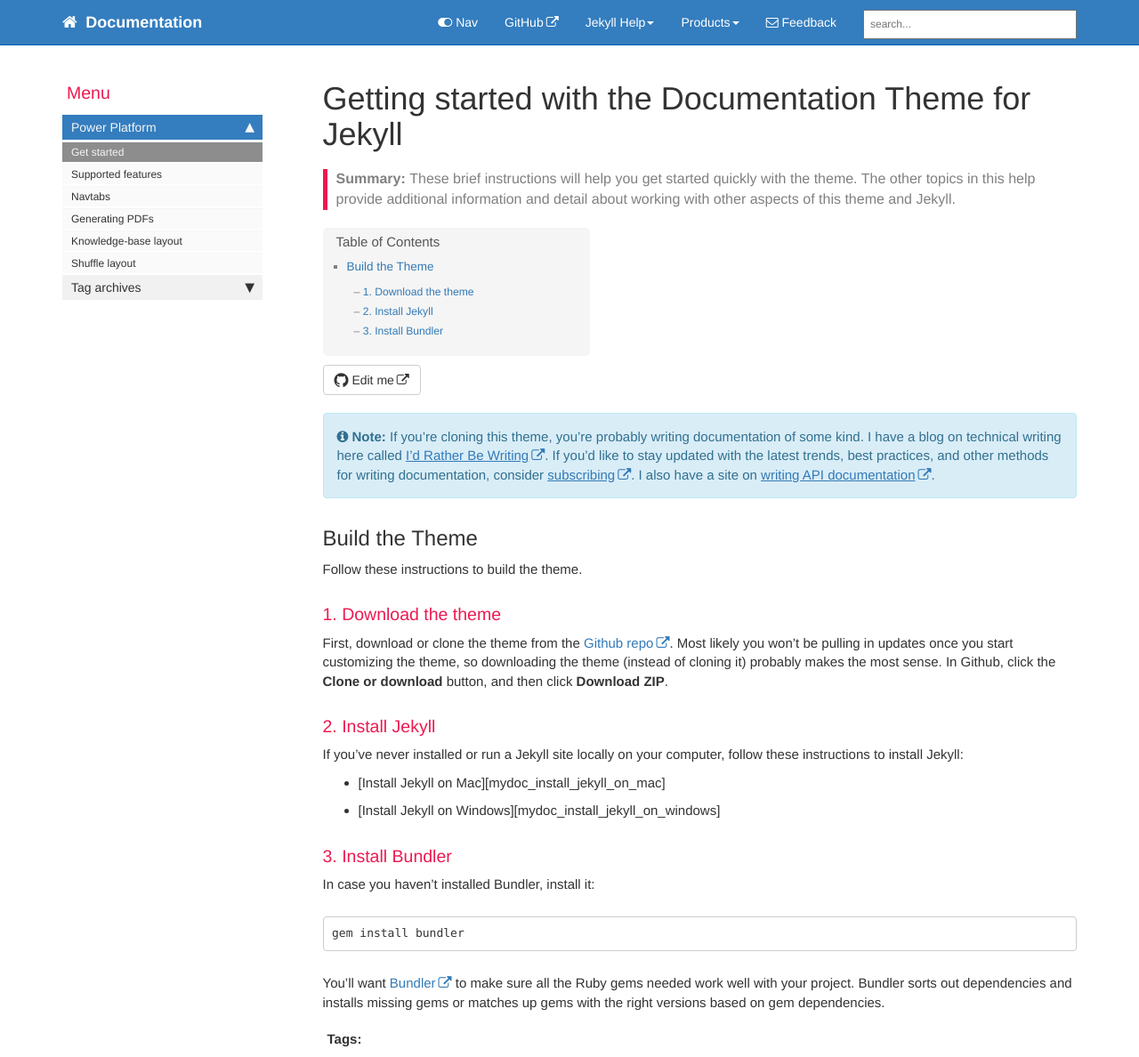
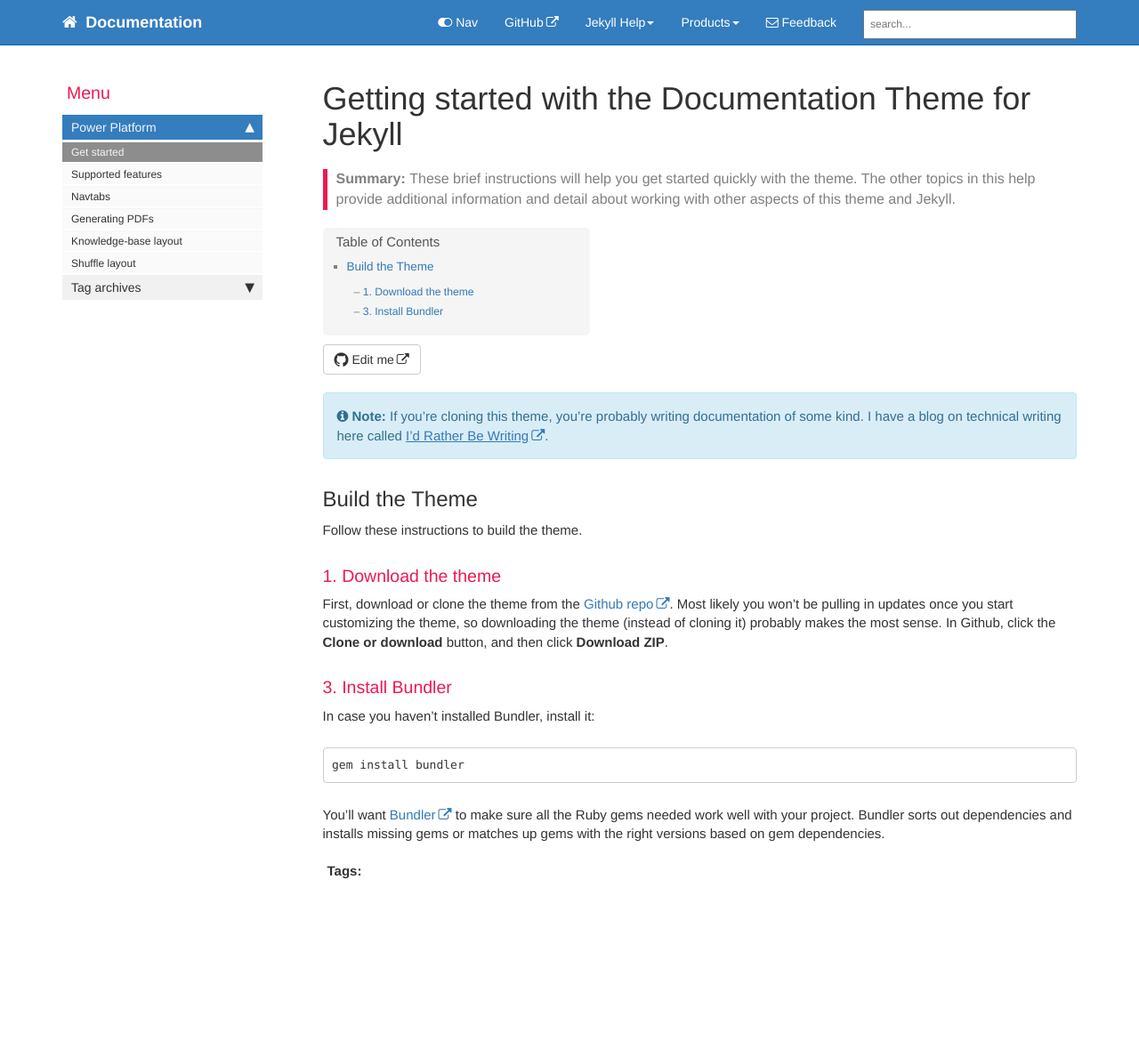
Before and after one commit to gedeontofidji/Documentation, a Jekyll site: the page built from index.md, in a window 1280 px wide. Shown: the whole page at 89% size. Built offline with Jekyll 4.4.1, drawn with Linux system fonts in a browser that asks for light colours; comment, search, counter and statistics services are not loaded; after the commit the page ends 999 px from its top, so only the background shows below that.

Commit message:
Update index.md

```diff
--- a/index.md
+++ b/index.md
@@ -7,7 +7,7 @@ permalink: index.html
 summary: These brief instructions will help you get started quickly with the theme. The other topics in this help provide additional information and detail about working with other aspects of this theme and Jekyll.
 ---
 
-{% include note.html content="If you're cloning this theme, you're probably writing documentation of some kind. I have a blog on technical writing here called <a alt='technical writing blog' href='http://idratherbewriting.com'>I'd Rather Be Writing</a>. If you'd like to stay updated with the latest trends, best practices, and other methods for writing documentation, consider <a href='https://tinyletter.com/tomjoht'>subscribing</a>. I also have a site on <a href='http://idratherbewriting.com/learnapidoc'>writing API documentation</a>." %}
+{% include note.html content="If you're cloning this theme, you're probably writing documentation of some kind. I have a blog on technical writing here called <a alt='technical writing blog' href='http://idratherbewriting.com'>I'd Rather Be Writing</a>." %}
 
 ## Build the Theme
 
@@ -16,13 +16,6 @@ Follow these instructions to build the theme.
 ### 1. Download the theme
 
 First, download or clone the theme from the [Github repo](https://github.com/tomjoht/documentation-theme-jekyll). Most likely you won't be pulling in updates once you start customizing the theme, so downloading the theme (instead of cloning it) probably makes the most sense. In Github, click the **Clone or download** button, and then click **Download ZIP**.
-
-### 2. Install Jekyll
-
-If you've never installed or run a Jekyll site locally on your computer, follow these instructions to install Jekyll:
-
-* [Install Jekyll on Mac][mydoc_install_jekyll_on_mac]
-* [Install Jekyll on Windows][mydoc_install_jekyll_on_windows]
 
 ### 3. Install Bundler
 
```
